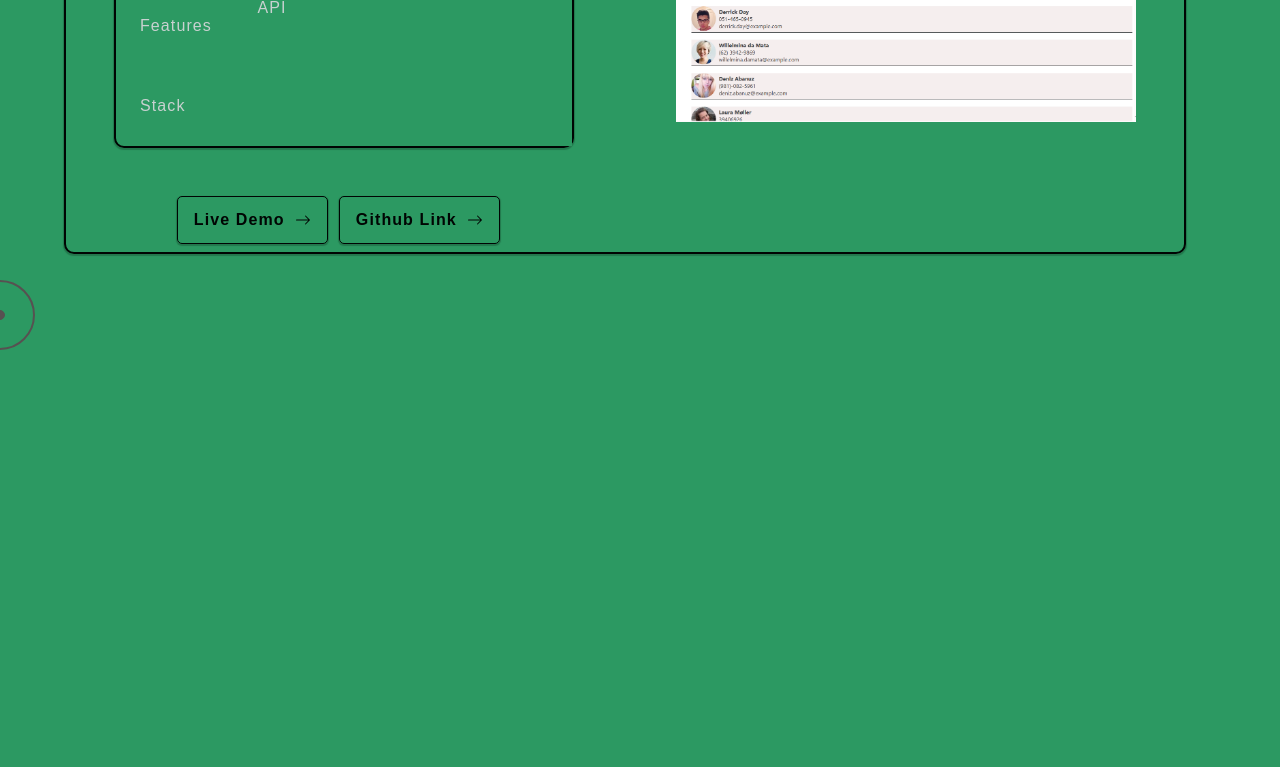
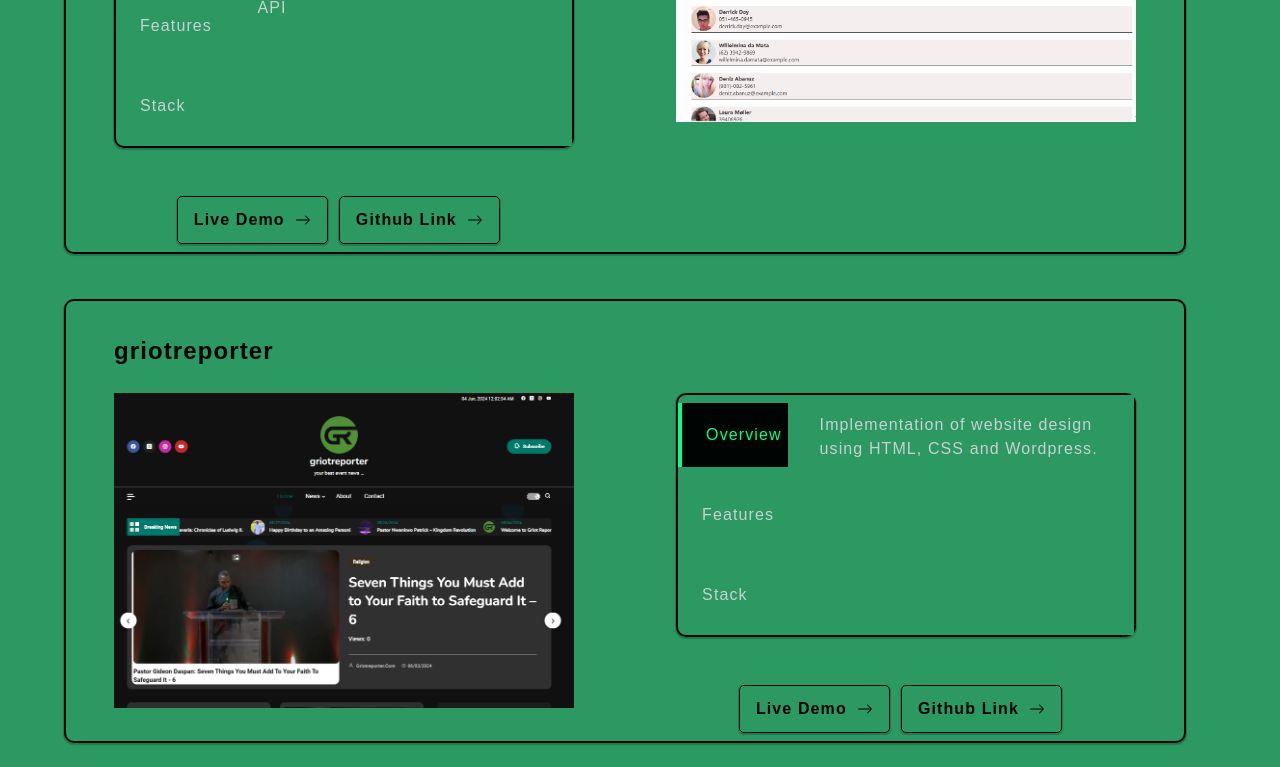
Before and after one commit to ayeniayodeji2009/portfolio_resume, a React (Create React App) app: page /projects in a window 1280 px wide. Shown: the part 2000-2767 px from the top of the page. Before the commit the page ends 2315 px from the top, so only its background shows below. Built offline with nearby package versions, Linux system fonts and the light colour scheme; a web font is replaced by a local one.

Commit message:
adding griotreporter project to my profile

```diff
--- a/src/Pages/Projects/ProjectsData.js
+++ b/src/Pages/Projects/ProjectsData.js
@@ -3,6 +3,7 @@ import pick_dice_game from "../../Assets/img/pick_dice_game.png";
 import scissor_url_shortner from "../../Assets/img/scissor_url_shortner.png";
 import vue_counter_app from "../../Assets/img/vue_counter_app.png";
 import carwash_cutomer_list from "../../Assets/img/pic_carwash_service.png"
+import griotreporter from "../../Assets/img/griotreporter.png"
 //import ai from "../../Assets/img/gener8.png";
 // import mov from "../../Assets/img/movieApp.png";
 // import cocktail from "../../Assets/img/cocktaily.png";
@@ -50,7 +51,6 @@ export const ProjectsData = [
     image: vue_counter_app,
     stack: ["HTML", "CSS", "Javascript", "Vue"],
   },
-
   {
     id: 4,
     feats: [
@@ -65,6 +65,21 @@ export const ProjectsData = [
     code: "https://github.com/ayeniayodeji2009/carwash-customers",
     image: carwash_cutomer_list,
     stack: ["HTML", "CSS", "Vanilla Javascript", "React.js", "RESTful API"],
+  },
+  {
+    id: 5,
+    feats: [
+      "Blog Website",
+      "Built with Wordpress",
+      "use of Wordpress plugins",
+      "Day and Night UI view"
+    ],
+    name: "griotreporter",
+    det: "Implementation of website design using HTML, CSS and Wordpress.",
+    live: "https://www.griotreporter.com/",
+    code: "https://www.griotreporter.com/",
+    image: griotreporter,
+    stack: ["HTML", "CSS", "Wordpress", "Wordpress Plugins"],
   },
   // {
   //   id: 5,
```
Also changed, not shown: src/Assets/img/griotreporter.png (added).
